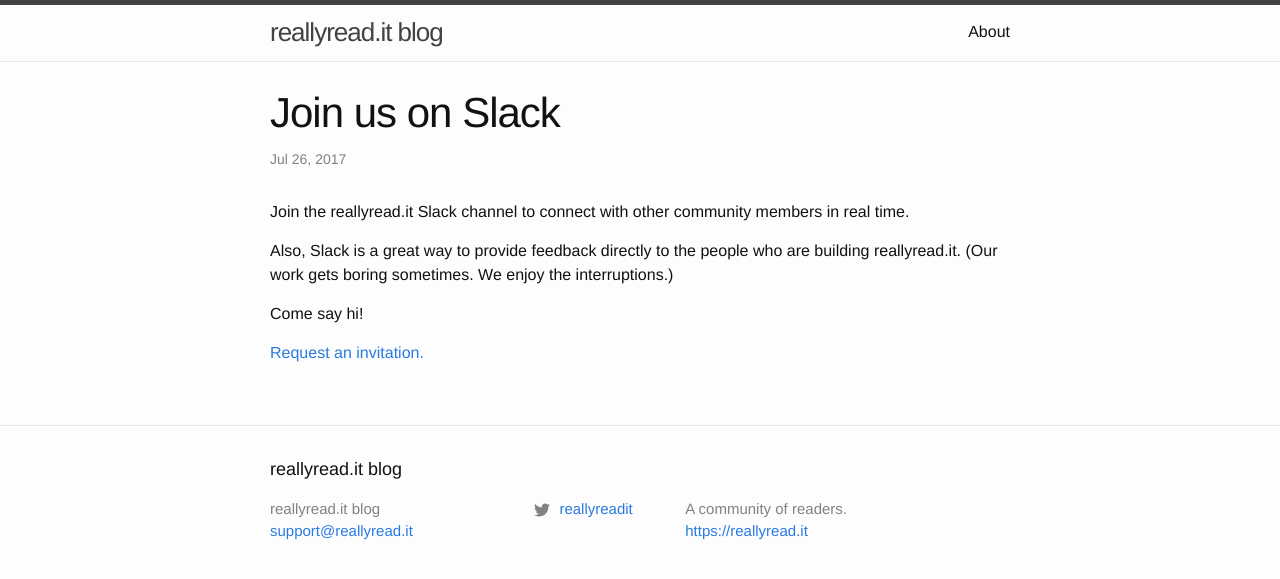
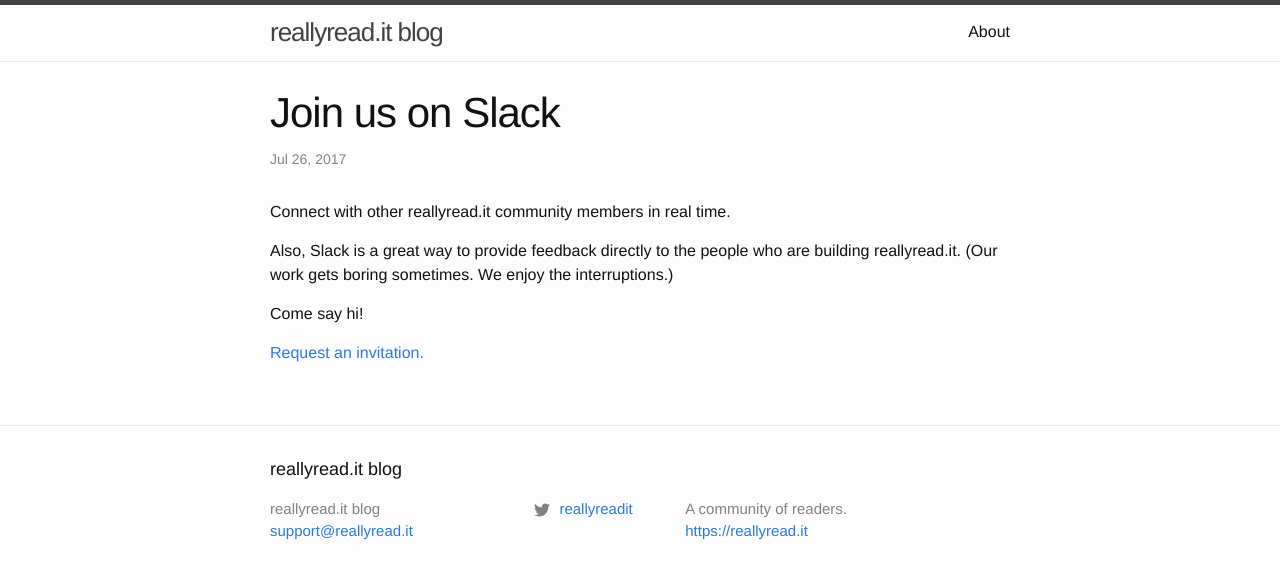
Before and after one commit to reallyreadit/blog, a Jekyll site: the page built from _posts/2017-07-27-slack.markdown, in a window 1280 px wide. Shown: the top 579 px of the page. Built offline with Jekyll 4.4.1, drawn with Linux system fonts in a browser that asks for light colours.

Commit message:
slack 2.0

```diff
--- a/_posts/2017-07-27-slack.markdown
+++ b/_posts/2017-07-27-slack.markdown
@@ -4,7 +4,7 @@ title:  "Join us on Slack"
 date:   2017-07-26 17:10:32 -0400
 categories: beta
 ---
-Join the reallyread.it Slack channel to connect with other community members in real time.
+Connect with other reallyread.it community members in real time.
 
 Also, Slack is a great way to provide feedback directly to the people who are building reallyread.it. (Our work gets boring sometimes. We enjoy the interruptions.)
 
```
